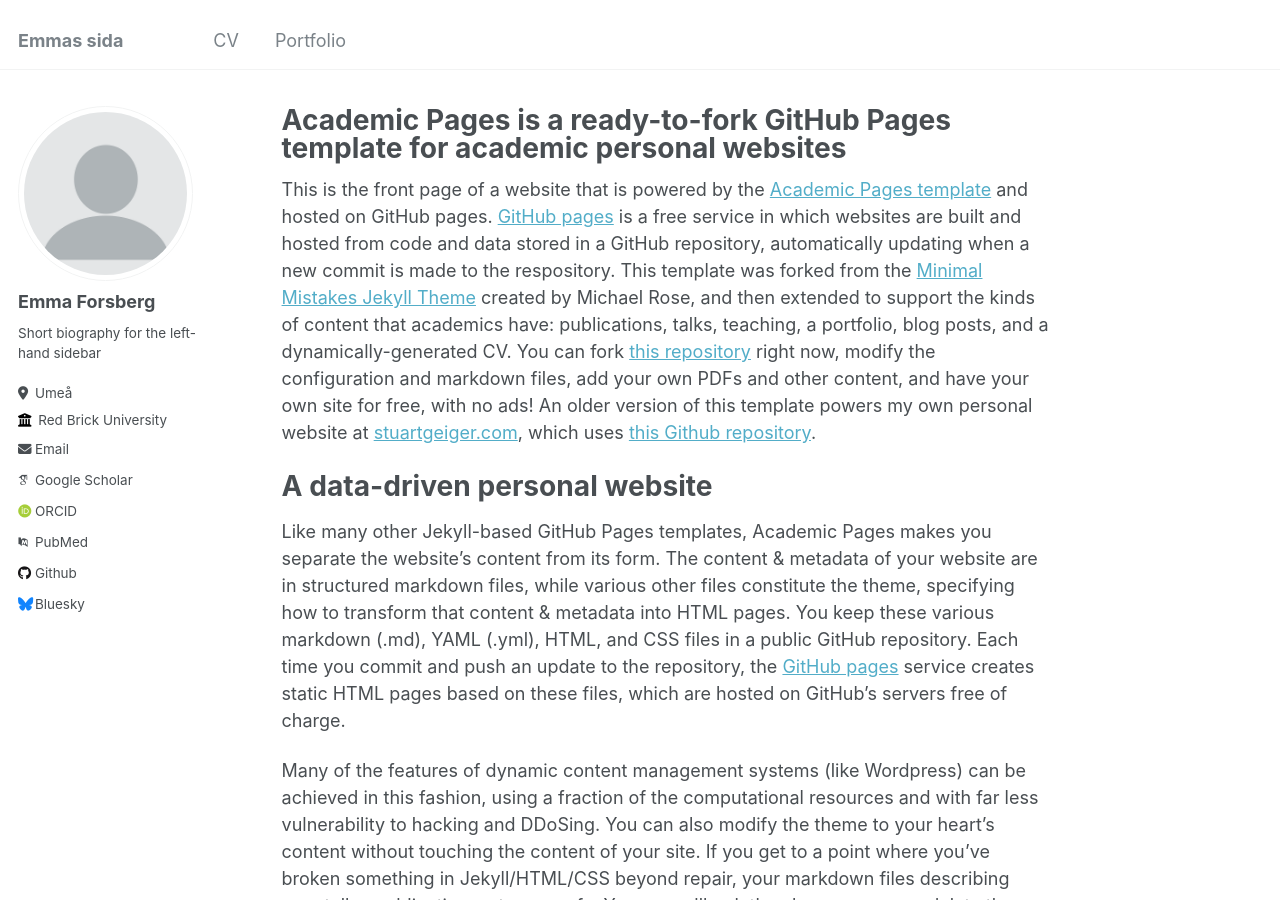
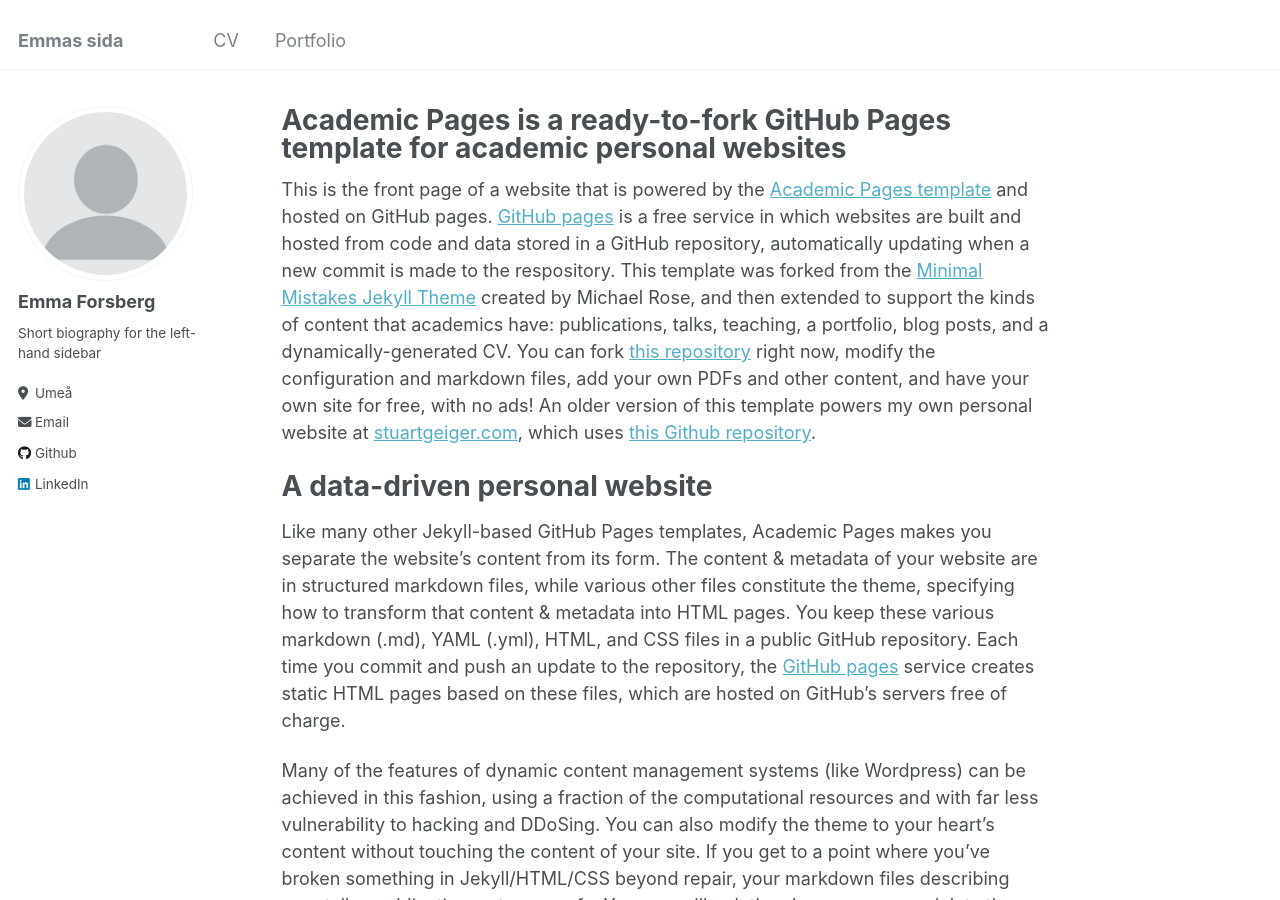
Before and after one commit to EmmaForsberg/emmaforsberg.github.io, a Jekyll site: the page built from _pages/about.md, in a window 1280 px wide and 900 px high. Built offline with Jekyll 4.4.1, drawn with Linux system fonts in a browser that asks for light colours; some web fonts are replaced; some of the changed lines change nothing that is shown.

Commit message:
changes in contact info

```diff
--- a/_config.yml
+++ b/_config.yml
@@ -26,29 +26,29 @@
   pronouns: # example: "she/her"
   bio: "Short biography for the left-hand sidebar"
   location: "Umeå"
-  employer: "Red Brick University"
+  employer:
   uri: # URL
-  email: "none@example.org"
+  email: "forsberg.emma@outlook.com"
 
   # Academic websites
   arxiv: # URL - Update with the correct link to your profile
-  googlescholar: "https://scholar.google.com/citations?user=PS_CX0AAAAAJ"
+  googlescholar:
   impactstory: # URL
-  orcid: "http://orcid.org/yourorcidurl"
+  orcid:
   semantic: # URL
-  pubmed: "https://www.ncbi.nlm.nih.gov/pubmed/?term=john+snow"
+  pubmed:
   researchgate: # URL
 
   # Repositories and software development
   bitbucket: # Username - Update with your username on the site
   codepen: # Username
   dribbble: # Username
-  github: "academicpages"
+  github: "EmmaForsberg"
   kaggle: # Username
   stackoverflow: # User number or user number and name (i.e., use "1" or "1/jeff-atwood")
 
   # Social media
-  bluesky: "bsky.app" # Replace this with you Bluesky username
+  bluesky: # Replace this with you Bluesky username
   facebook: # Username
   flickr: # Username
   foursquare: # Username
@@ -57,7 +57,7 @@
   keybase: # Username
   instagram: # Username
   lastfm: # Username
-  linkedin: # Username
+  linkedin: "emma-forsberg"
   mastodon: # URL
   medium: # URL
   pinterest: # Username
```
